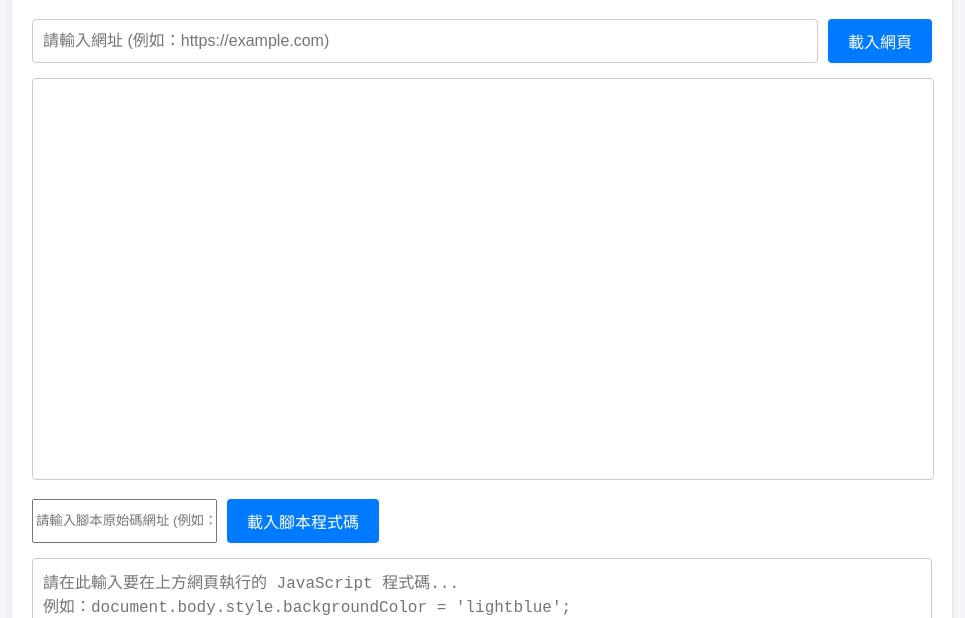
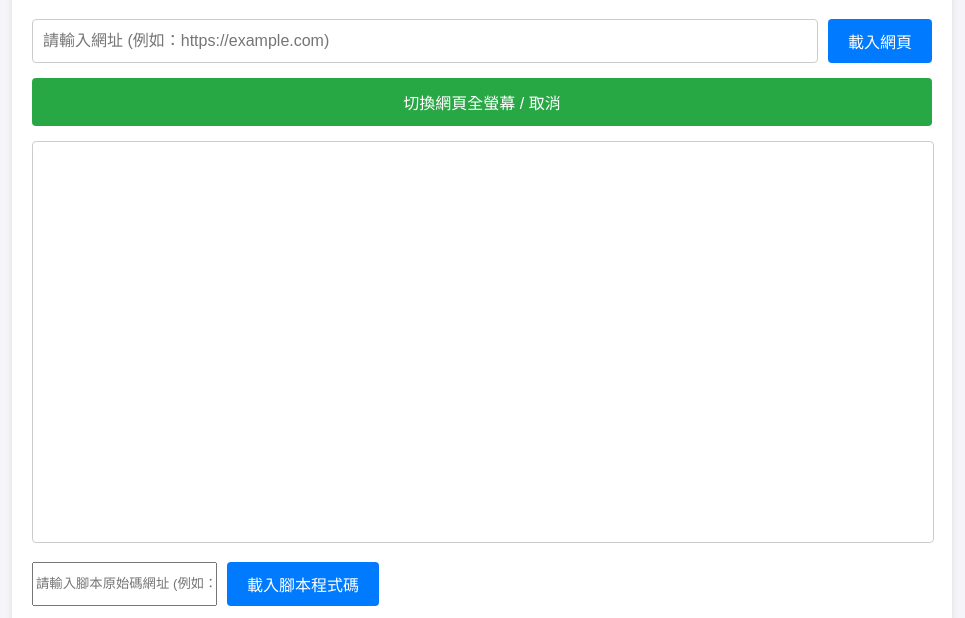
Before and after one commit to mymcworld3-droid/script, a website: page public/index.html in a window 1280 px wide. Shown: the part 110-728 px from the top of the page, without its empty margins (158-1123 px from the left). Drawn offline with Linux system fonts and the light colour scheme.

Commit message:
Add fullscreen toggle button to index.html

```diff
--- a/public/index.html
+++ b/public/index.html
@@ -14,6 +14,8 @@
             <input type="text" id="url-input" placeholder="請輸入網址 (例如：https://example.com)">
             <button onclick="loadUrl()">載入網頁</button>
         </div>
+
+        <button onclick="toggleFullscreen()" style="margin-top: 0; margin-bottom: 15px; background-color: #28a745;">切換網頁全螢幕 / 取消</button>
 
         <iframe id="target-frame" src="about:blank"></iframe>
 
```
